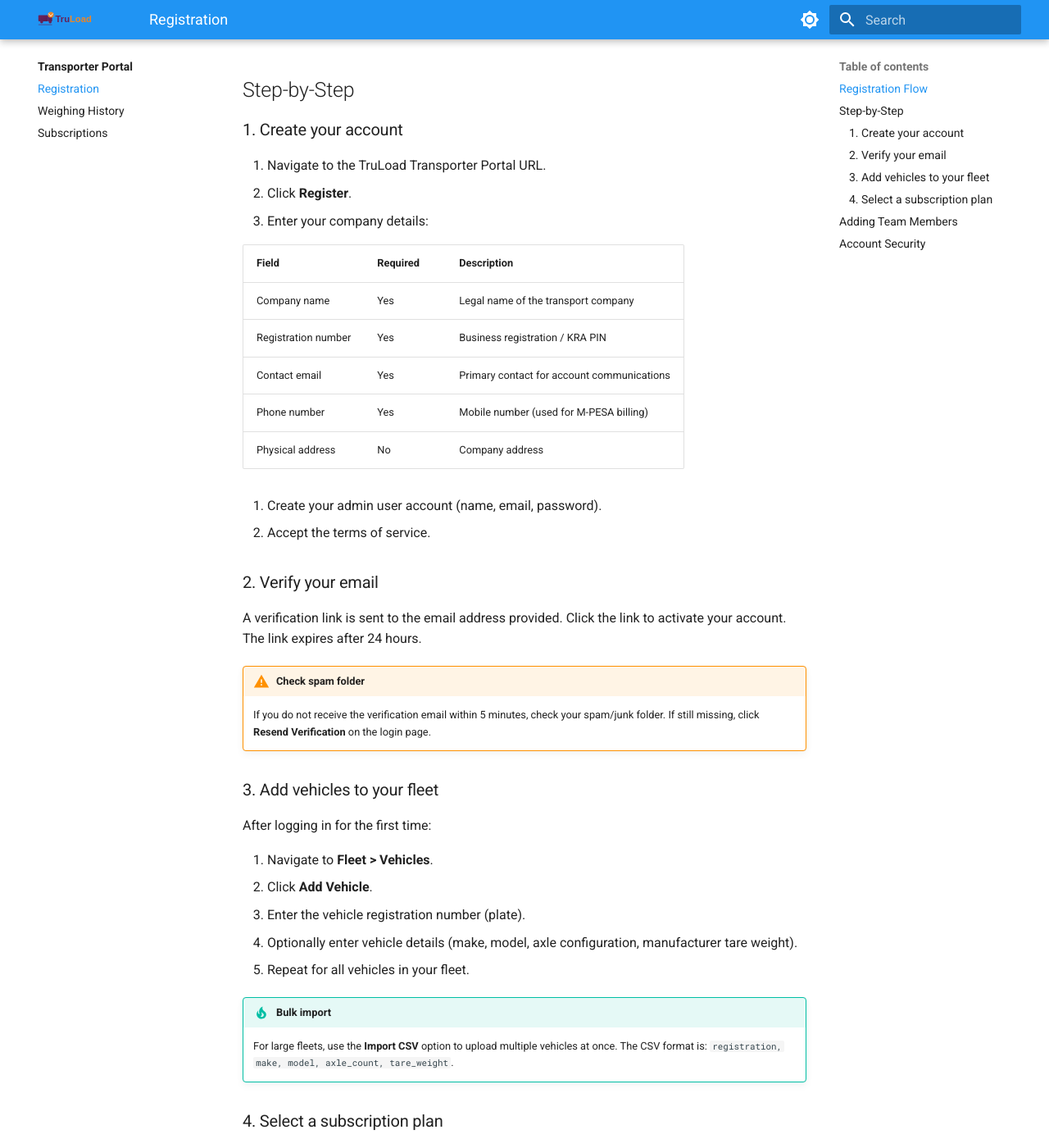
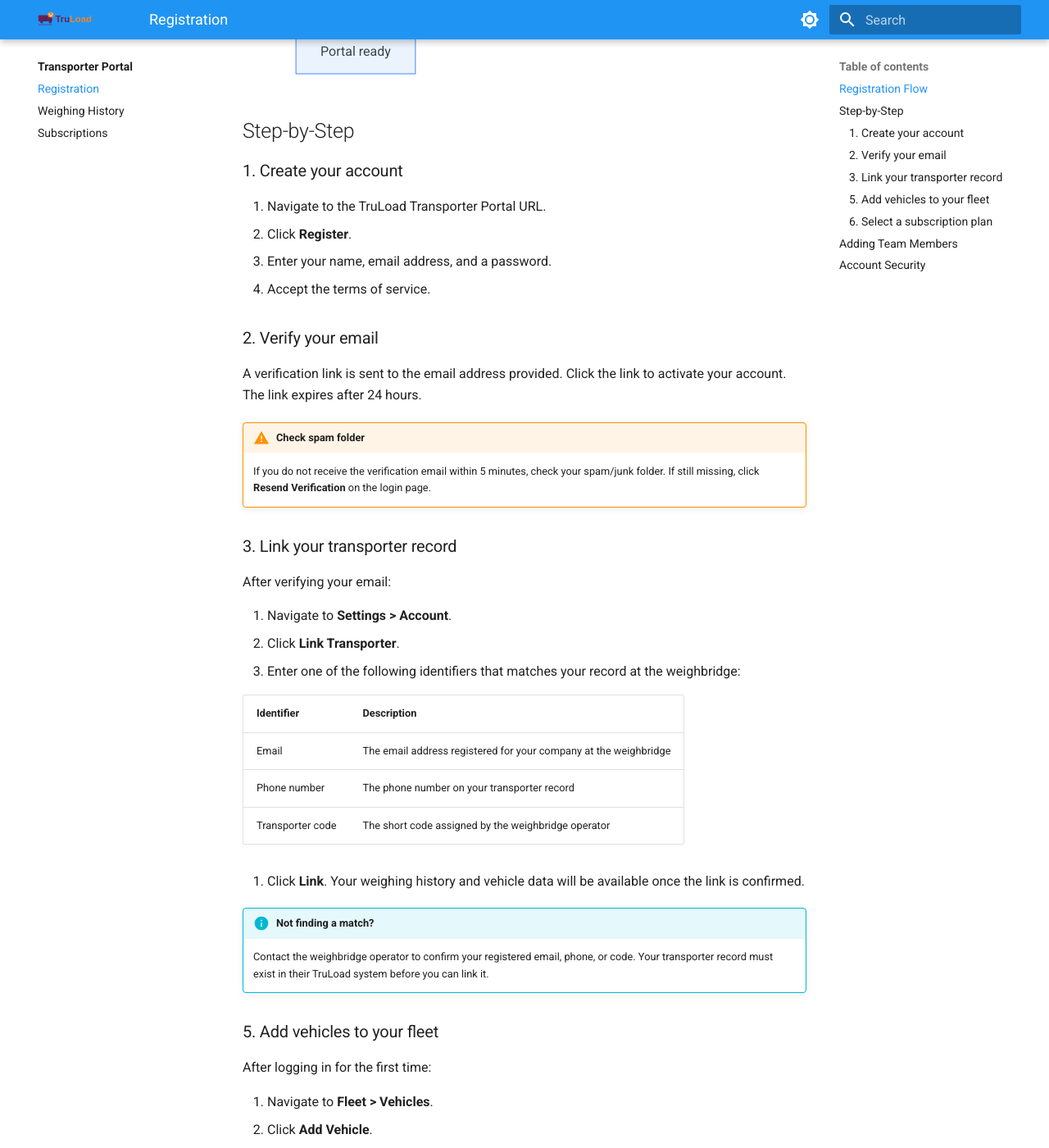
Before and after one commit to Bengo-Hub/truload-docs, an MkDocs documentation site: the page built from docs/portal/registration.md, in a window 1280 px wide and 1400 px high, scrolled down 1145 px. Shown: the whole window at 82% size. Built offline with MkDocs 1.6.1 and Material for MkDocs 9.7.7, drawn with Linux system fonts in a browser that asks for light colours; some of the changed text lies outside the part shown.

Commit message:
docs: fix inaccuracies in commercial and portal docs
- weight-tickets.md: fix Pending/FirstWeightCaptured statuses (they are distinct states, not synonyms); fix filter label
- tare-management.md: fix tare expiry config location (Commercial Settings, not System Config)
- subscriptions.md: correct plan pricing (Basic=Free, Standard=KES 5,000/mo, Premium=KES 15,000/mo); update feature table to match frontend; remove non-existent annual pricing
- registration.md: correct registration flow — transporter must already exist in system; add step to link transporter record

Co-Authored-By: Claude Sonnet 4.6 <noreply@anthropic.com>

````diff
--- a/docs/portal/registration.md
+++ b/docs/portal/registration.md
@@ -1,15 +1,15 @@
 # Registration
 
-The Transporter Portal uses a self-service registration flow. No invitation from a weighbridge operator is required -- any transporter can sign up and start viewing their weighing history immediately.
+The Transporter Portal uses a self-service registration flow. To access weighing history, your company must already be registered as a transporter at one or more weighbridges using TruLoad. During portal registration you link your account to your transporter record by matching your registered email address, phone number, or transporter code.
 
 ## Registration Flow
 
 ```mermaid
 flowchart TD
     A[Visit portal URL] --> B[Click Register]
-    B --> C[Enter company details]
-    C --> D[Create admin account]
-    D --> E[Verify email]
+    B --> C[Create account with email and password]
+    C --> D[Verify email]
+    D --> E[Link to transporter record]
     E --> F[Add vehicles to fleet]
     F --> G[Select subscription plan]
     G --> H[Portal ready]
@@ -21,18 +21,8 @@ flowchart TD
 
 1. Navigate to the TruLoad Transporter Portal URL.
 2. Click **Register**.
-3. Enter your company details:
-
-| Field | Required | Description |
-|-------|----------|-------------|
-| Company name | Yes | Legal name of the transport company |
-| Registration number | Yes | Business registration / KRA PIN |
-| Contact email | Yes | Primary contact for account communications |
-| Phone number | Yes | Mobile number (used for M-PESA billing) |
-| Physical address | No | Company address |
-
-4. Create your admin user account (name, email, password).
-5. Accept the terms of service.
+3. Enter your name, email address, and a password.
+4. Accept the terms of service.
 
 ### 2. Verify your email
 
@@ -41,7 +31,26 @@ A verification link is sent to the email address provided. Click the link to act
 !!! warning "Check spam folder"
     If you do not receive the verification email within 5 minutes, check your spam/junk folder. If still missing, click **Resend Verification** on the login page.
 
-### 3. Add vehicles to your fleet
+### 3. Link your transporter record
+
+After verifying your email:
+
+1. Navigate to **Settings > Account**.
+2. Click **Link Transporter**.
+3. Enter one of the following identifiers that matches your record at the weighbridge:
+
+| Identifier | Description |
+|-----------|-------------|
+| Email | The email address registered for your company at the weighbridge |
+| Phone number | The phone number on your transporter record |
+| Transporter code | The short code assigned by the weighbridge operator |
+
+4. Click **Link**. Your weighing history and vehicle data will be available once the link is confirmed.
+
+!!! info "Not finding a match?"
+    Contact the weighbridge operator to confirm your registered email, phone, or code. Your transporter record must exist in their TruLoad system before you can link it.
+
+### 5. Add vehicles to your fleet
 
 After logging in for the first time:
 
@@ -54,7 +63,7 @@ After logging in for the first time:
 !!! tip "Bulk import"
     For large fleets, use the **Import CSV** option to upload multiple vehicles at once. The CSV format is: `registration, make, model, axle_count, tare_weight`.
 
-### 4. Select a subscription plan
+### 6. Select a subscription plan
 
 New accounts start with a **7-day free trial** on the Standard plan. Before the trial expires, select a plan from the [Subscriptions](subscriptions.md) page.
 
````
Also changed, not shown: docs/commercial/tare-management.md (+2 -2 lines), docs/commercial/weight-tickets.md (+3 -3 lines), docs/portal/subscriptions.md (+16 -18 lines).
